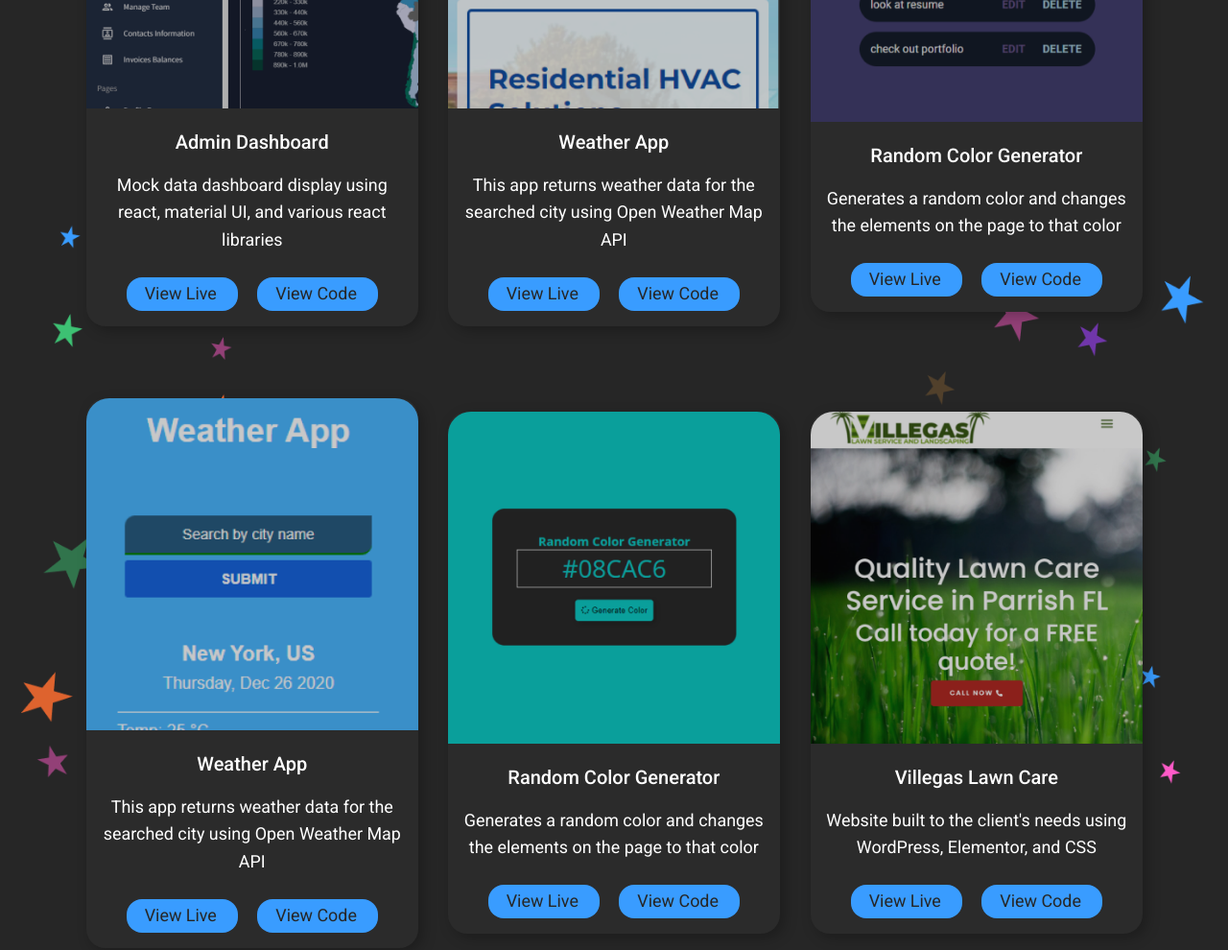
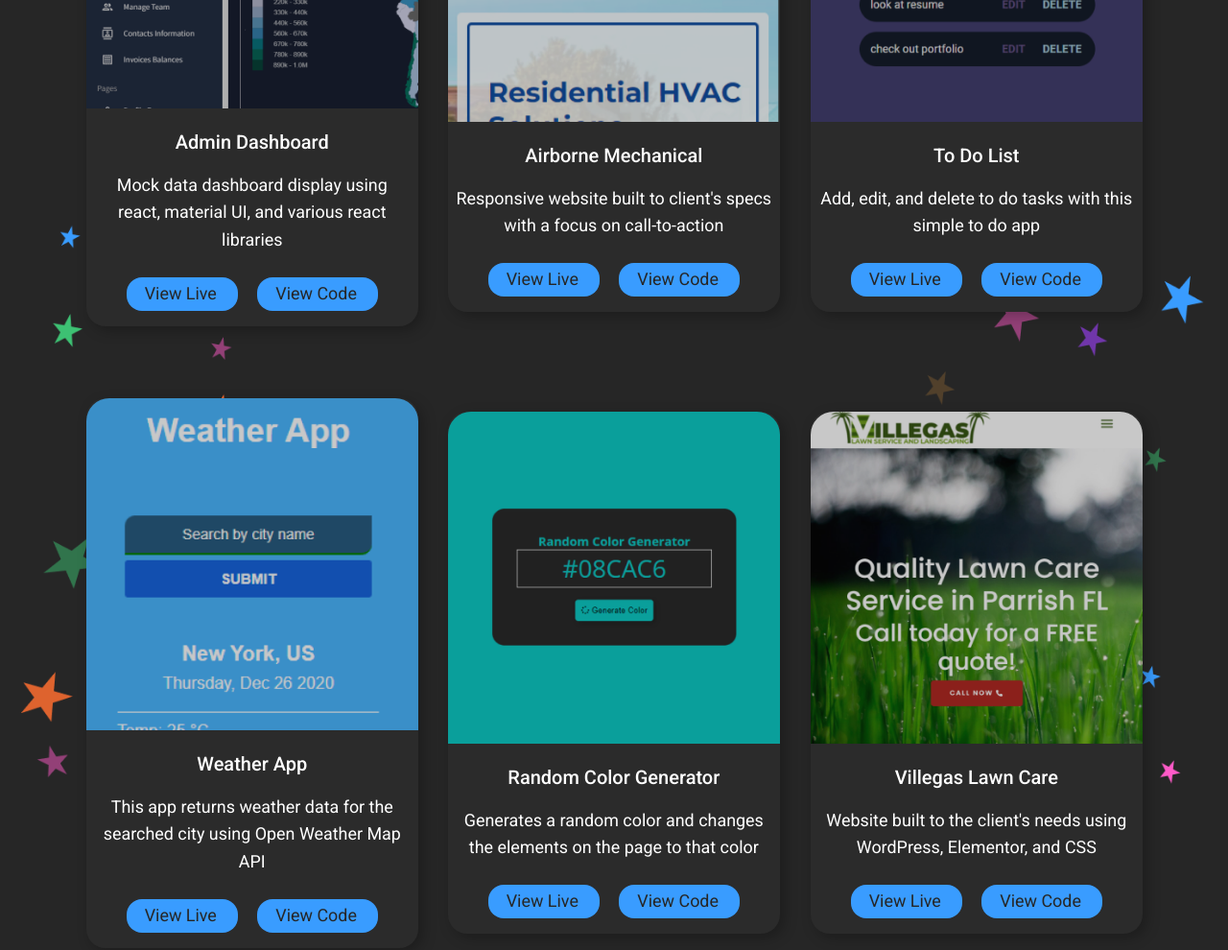
Before and after one commit to JoshuaCash/my-portfolio, a plain HTML site: page index.html in a window 1280 px wide. Shown: the part 1300-2290 px from the top of the page at 96% size. Drawn offline with nearby package versions, Linux system fonts and the light colour scheme.

Commit message:
fixed card info and misspelling in about section

```diff
--- a/index.html
+++ b/index.html
@@ -111,9 +111,9 @@
                    <a href="https://hvac-airborne.com/" target="_blank"><img src="/images/airborne-hvac.png" class="project-image" alt=""></a>
                 </div>
                 <div class="project-card-info">
-                    <h4>Weather App</h4>
+                    <h4>Airborne Mechanical</h4>
                     <p>
-                        This app returns weather data for the searched city using Open Weather Map API
+                        Responsive website built to client's specs with a focus on call-to-action
                     </p>
 
                     <a href="https://hvac-airborne.com/" target="_blank"><button class="project-btn project-live-btn">View Live</button></a>
@@ -131,9 +131,9 @@
                     </a>
                 </div>
                 <div class="project-card-info">
-                    <h4>Random Color Generator</h4>
+                    <h4>To Do List</h4>
                     <p>
-                        Generates a random color and changes the elements on the page to that color
+                        Add, edit, and delete to do tasks with this simple to do app
                     </p>
                     <a href="/pages/todo.html" target="_blank">
                         <button class="project-btn project-live-btn">View Live</button>
@@ -254,7 +254,7 @@
                     </div>
                     <div data-aos="fade-up" data-aos-duration="500" data-aos-delay="300">
                         <p>
-                             Hi, my name is Joshua and I am a web developer. I have a passion for learning, tinkering and figuring out how things work. That is why I love technology, it has always fascinated me and is a never ending sorce of new discoveries and education. Some of my other interests are familiy, travel, and gaming. Currently you can find me in queue in the Warzone lobby on a friday night but some of my classic go-to's are League of Legends, Counter-Strike, and Age of Empires.
+                             Hi, my name is Joshua and I am a web developer. I have a passion for learning, tinkering and figuring out how things work. That is why I love technology, it has always fascinated me and is a never ending source of new discoveries and education. Some of my other interests are familiy, travel, and gaming. Currently you can find me in queue in the Warzone lobby on a friday night but some of my classic go-to's are League of Legends, Counter-Strike, and Age of Empires.
                         </p>
                     </div>
                     <div data-aos="fade-up" data-aos-duration="500" data-aos-delay="300">
```
